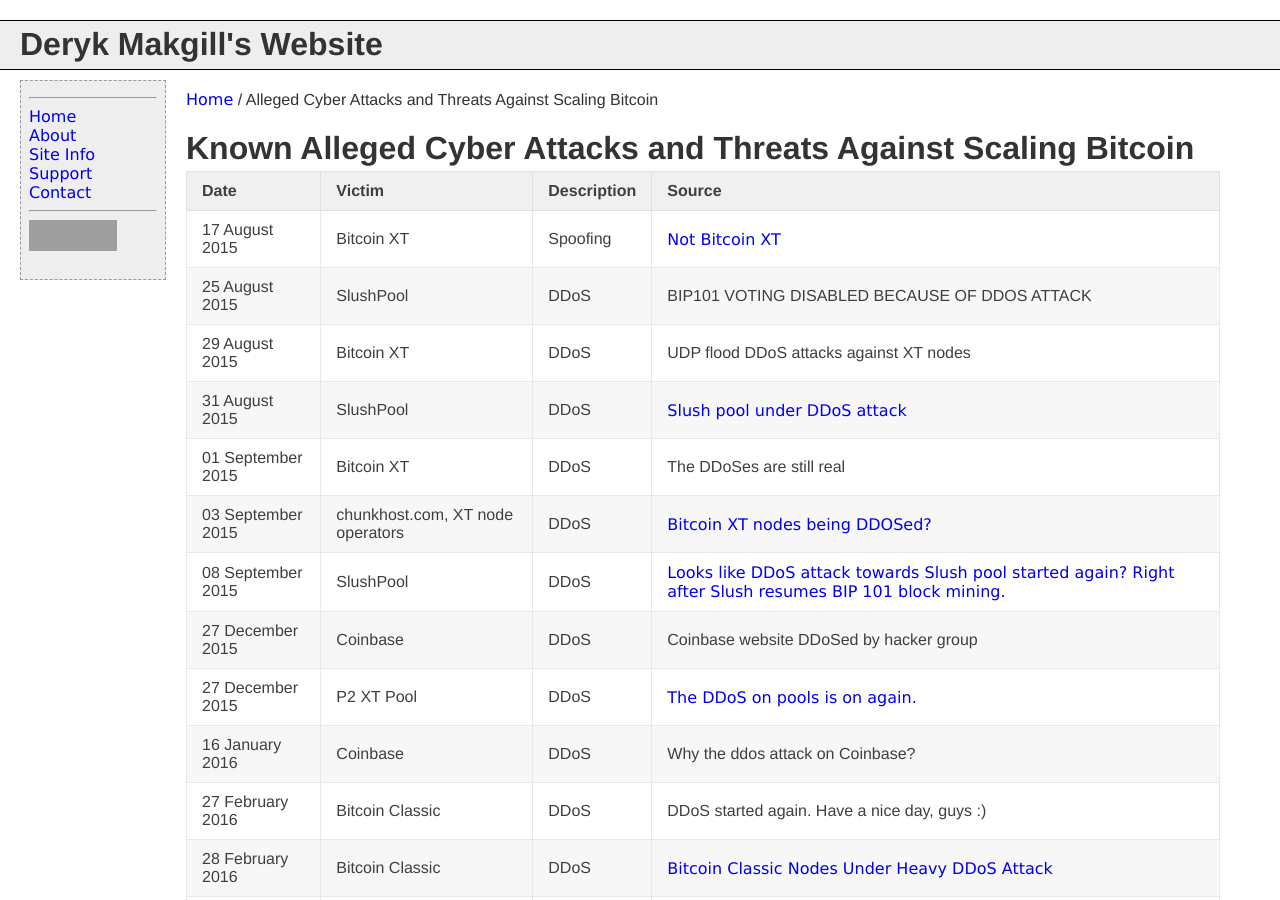
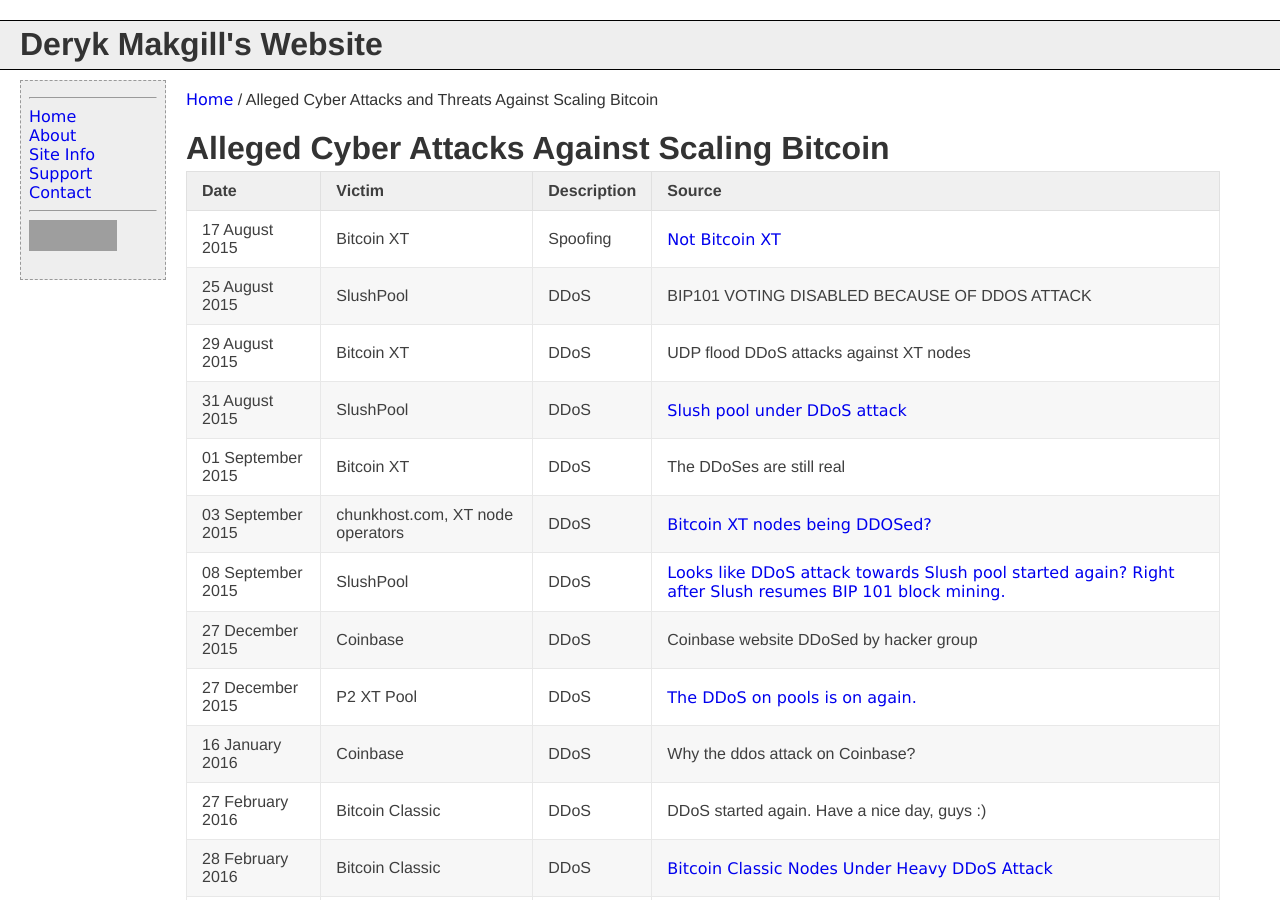
Before and after one commit to makgill/deryk, a Jekyll site: the page built from test.md, in a window 1280 px wide and 900 px high. Built offline with Jekyll 4.4.1, drawn with Linux system fonts in a browser that asks for light colours; grey boxes are pictures that could not be loaded.

Commit message:
Update test.md

```diff
--- a/test.md
+++ b/test.md
@@ -3,7 +3,7 @@
 title: Alleged Cyber Attacks and Threats Against Scaling Bitcoin
 ---
 
-# Known Alleged Cyber Attacks and Threats Against Scaling Bitcoin
+# Alleged Cyber Attacks Against Scaling Bitcoin
 
 | Date              | Victim                           | Description  | Source                                                                                                                                                                                                                                                                                                                                                                                                             |
 | ----------------- | -------------------------------- | ------------ | ------------------------------------------------------------------------------------------------------------------------------------------------------------------------------------------------------------------------------------------------------------------------------------------------------------------------------------------------------------------------------------------------------------------ |
```
